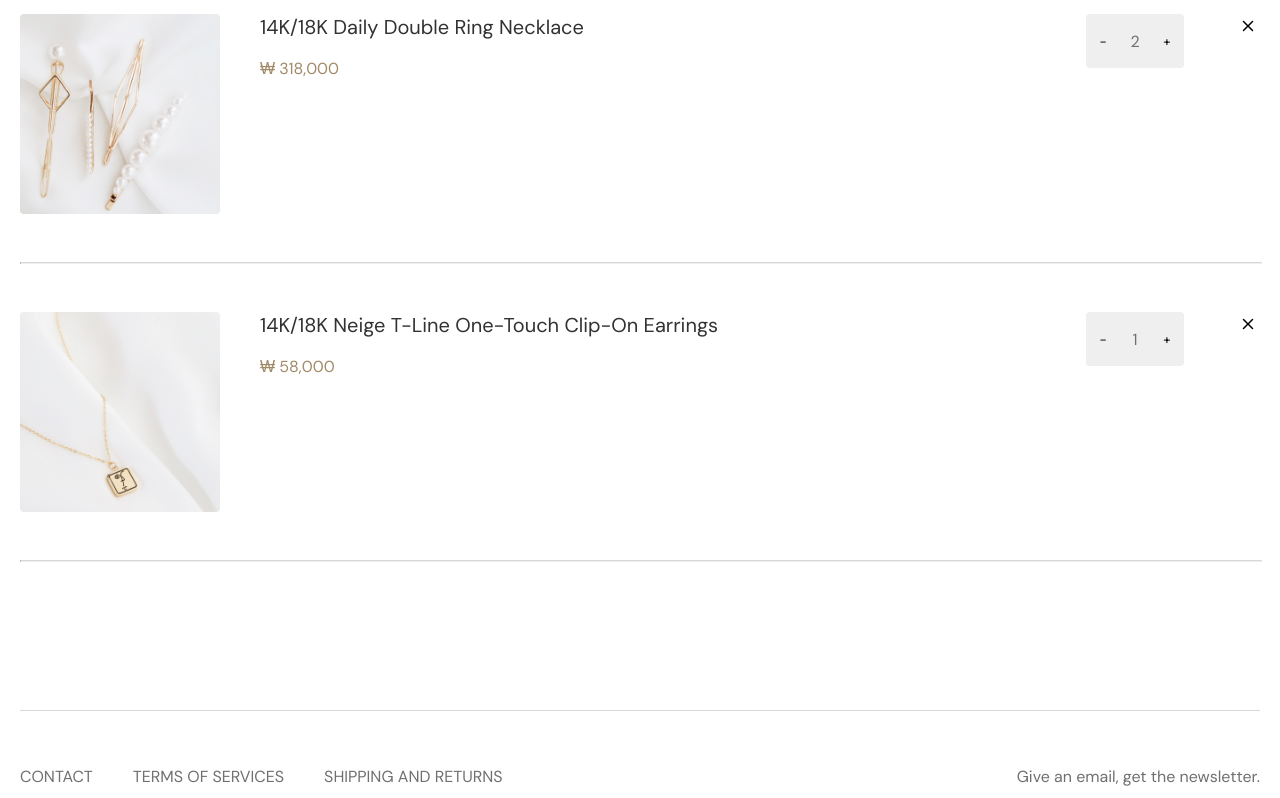
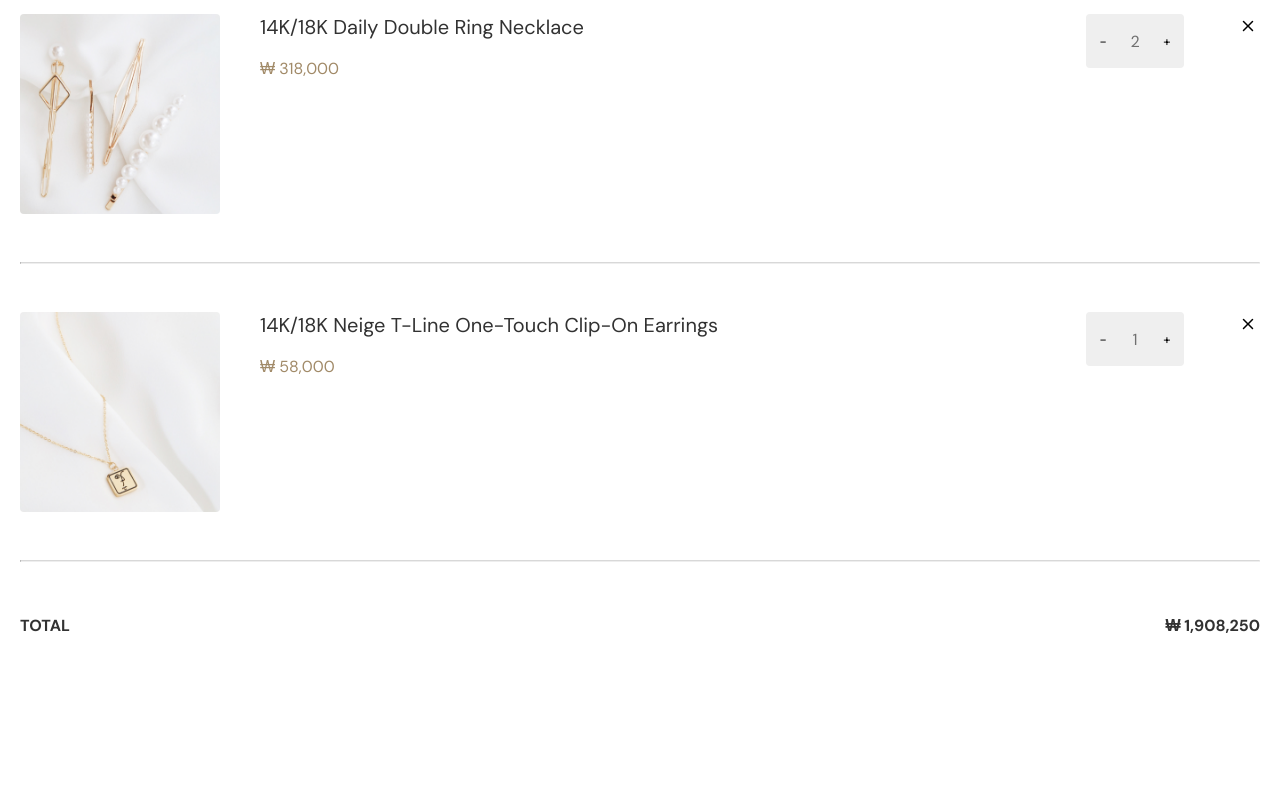
Before and after one commit to yyeonkim/ureca-shop, a React (Vite) app: page /cart in a window 1280 px wide. Shown: the part 1475-2273 px from the top of the page. Built offline with nearby package versions, Linux system fonts and the light colour scheme; data requests are answered from the project's data file.

Commit message:
feat: 총 금액 추가

```diff
--- a/src/index.css
+++ b/src/index.css
@@ -38,12 +38,11 @@
   --heading3-weight: 400;
   --heading4-weight: 500;
   --heading5-weight: 400;
-  --body-large-weight: 600;
+  --body-large-weight: 700;
   --body-medium-weight: 400;
   --body-small-weight: 400;
 
   font-size: 10px;
-  box-sizing: border-box;
   font-family: "DM Sans", sans-serif;
   font-optical-sizing: auto;
 }
@@ -51,6 +50,7 @@
 * {
   font-family: "DM Sans", sans-serif;
   font-optical-sizing: auto;
+  box-sizing: border-box;
 }
 
 body {
--- a/src/routes/pages/CartPage.jsx
+++ b/src/routes/pages/CartPage.jsx
@@ -7,9 +7,18 @@ export default function CartPage() {
   const { products, cart } = useLoaderData();
   const isMobile = useIsMobile();
 
+  const calculateTotalAmount = () => {
+    return products.reduce((acc, prod) => {
+      const cartItem = cart.find((item) => item.id === prod.id);
+      return acc + prod.price * cartItem.count;
+    }, 0);
+  };
+
   return (
     <>
       <h2 className={styles.h2}>Shopping Cart</h2>
+
+      {/* 장바구니 리스트 */}
       <ul className={styles.ul}>
         {products.map((prod) => {
           const cartItem = cart.find((item) => item.id === prod.id);
@@ -21,6 +30,12 @@ export default function CartPage() {
           );
         })}
       </ul>
+
+      {/* 총 금액 */}
+      <div className={styles.totalAmount}>
+        <strong>TOTAL</strong>
+        <span>₩ {calculateTotalAmount().toLocaleString()}</span>
+      </div>
     </>
   );
 }
--- a/src/styles/Cart.module.css
+++ b/src/styles/Cart.module.css
@@ -18,11 +18,19 @@
   border-top: 1px solid var(--light-gray);
 }
 
+.totalAmount {
+  font-size: var(--body-large-size);
+  font-weight: var(--body-large-weight);
+  display: flex;
+  justify-content: space-between;
+  align-items: center;
+  margin-top: 4.2rem;
+}
+
 @media (max-width: 768px) {
   .h2 {
     font-size: var(--heading5-size);
     font-weight: var(--heading5-weight);
-
     text-align: left;
     margin-top: 0rem;
     margin-bottom: 1.6rem;
--- a/src/styles/Footer.module.css
+++ b/src/styles/Footer.module.css
@@ -8,7 +8,6 @@
 }
 
 .footer > div {
-  /* width: 100%; */
   display: flex;
   align-items: center;
   justify-content: space-between;
--- a/src/styles/Layout.module.css
+++ b/src/styles/Layout.module.css
@@ -1,9 +1,9 @@
 .main {
-  transform: translateY(110px);
+  padding-top: 110px;
 }
 
 @media (max-width: 768px) {
   .main {
-    transform: translateY(67px);
+    padding-top: 67px;
   }
 }
```
